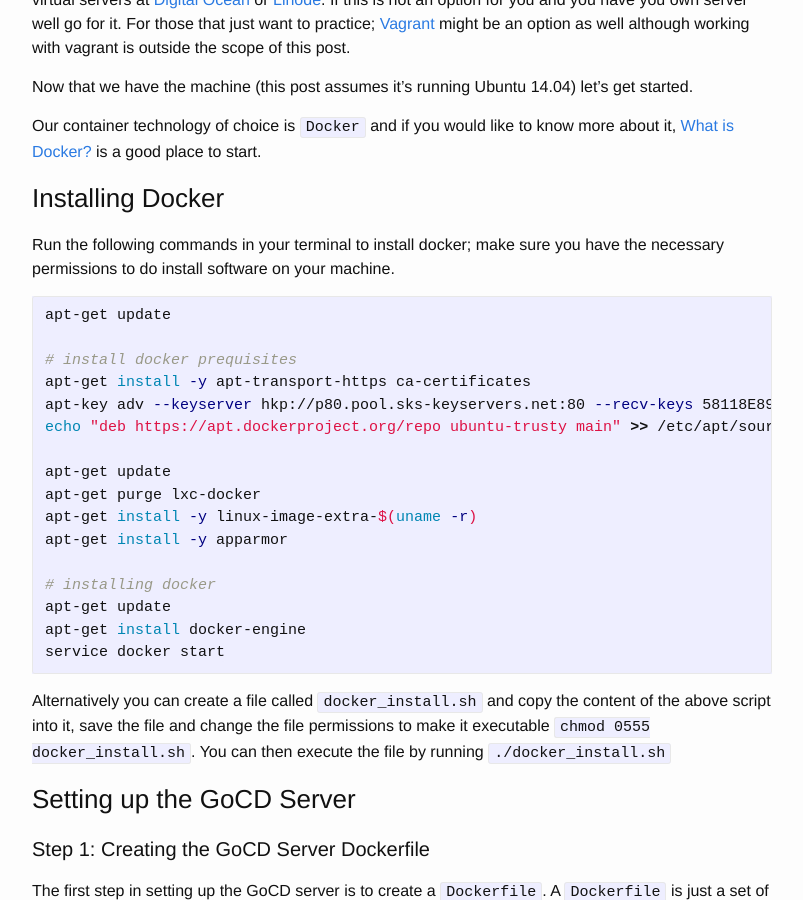
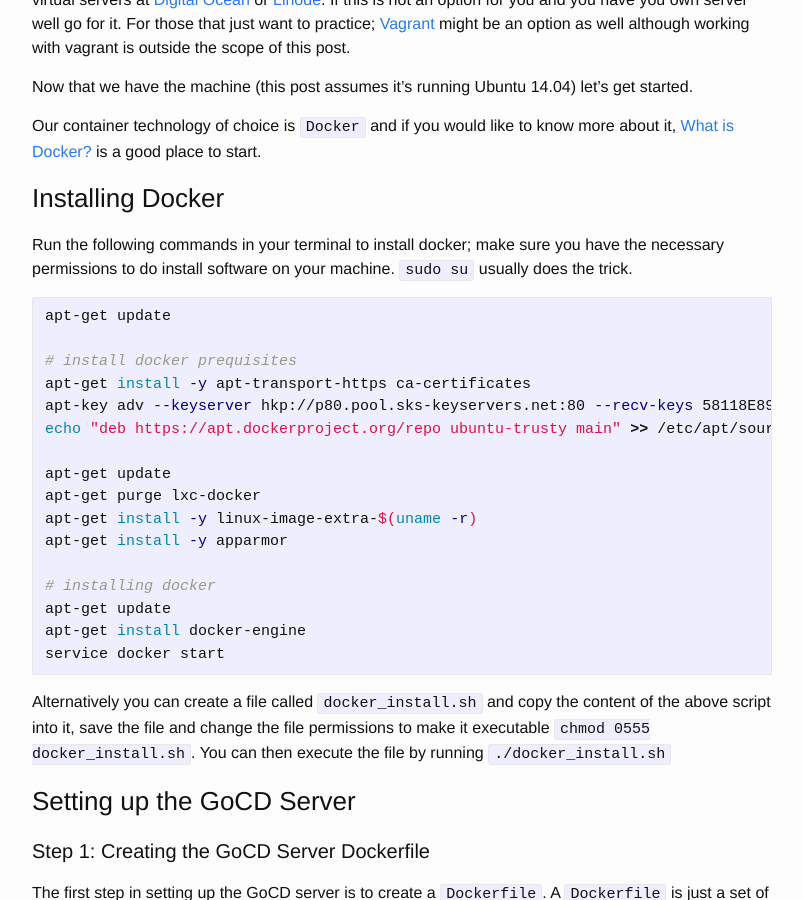
Before and after one commit to ctumwebaze/ctumwebaze.github.io, a Jekyll site: the page built from _posts/2016-03-21-containerized-continuous-delivery-with-gocd-android-playstore-p1.md, in a window 1280 px wide and 900 px high, scrolled down 674 px. Shown: the whole window, without its empty margins (238-1041 px from the left). Built offline with Jekyll 4.4.1, drawn with Linux system fonts in a browser that asks for light colours; comment, search, counter and statistics services are not loaded.

Commit message:
adds command to switch to super user to install docker.

````diff
--- a/_posts/2016-03-21-containerized-continuous-delivery-with-gocd-android-playstore-p1.md
+++ b/_posts/2016-03-21-containerized-continuous-delivery-with-gocd-android-playstore-p1.md
@@ -19,7 +19,7 @@
 Our container technology of choice is `Docker` and if you would like to know more about it, [What is Docker?](https://www.docker.com/what-docker) is a good place to start.
 
 ### Installing Docker
-Run the following commands in your terminal to install docker; make sure you have the necessary permissions to do install software on your machine.
+Run the following commands in your terminal to install docker; make sure you have the necessary permissions to do install software on your machine. `sudo su` usually does the trick.
 
 ```bash
 apt-get update
````
